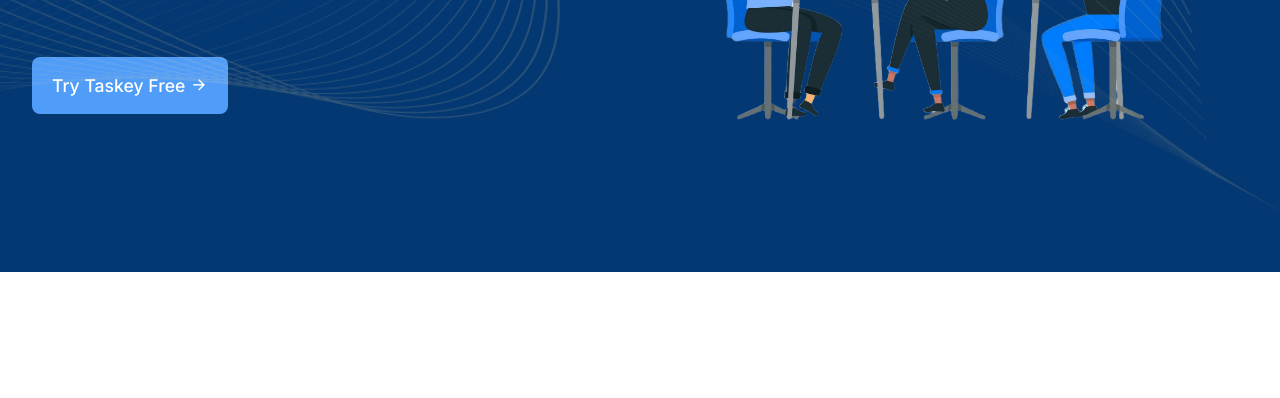
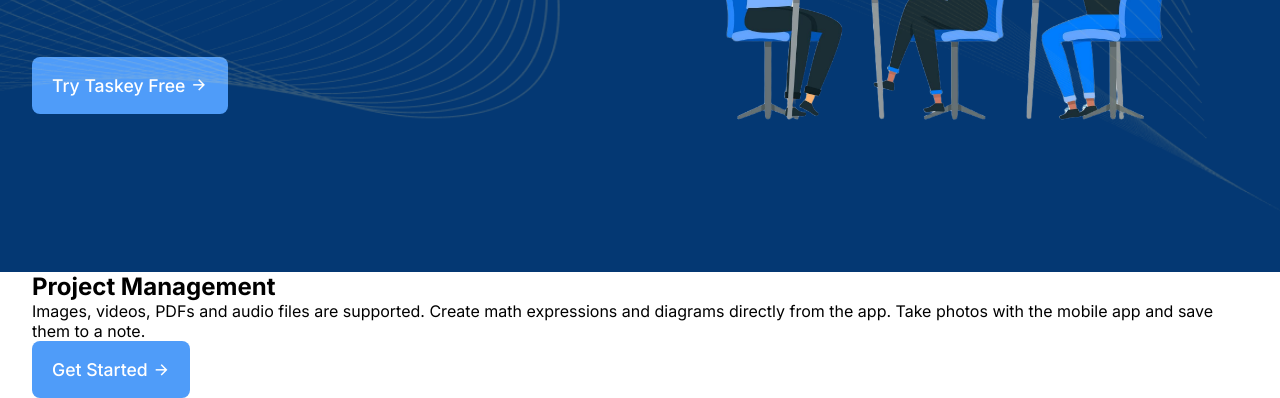
Before and after one commit to ajibona/whitepace-testing, a plain HTML site: page index.html in a window 1280 px wide. Shown: the part 486-884 px from the top of the page. Before the commit the page ends 800 px from the top, so only its background shows below. Drawn offline with nearby package versions, Linux system fonts and the light colour scheme.

Commit message:
Update index.html

```diff
--- a/index.html
+++ b/index.html
@@ -89,6 +89,20 @@
         <img src="images/Element1.png" alt="">
       </div>
     </section>
+
+    <section id="project__management">
+      <div class="project__data--details screen__width__adapt">
+        <div class="project__details">
+          <h2 class="project__headings">Project <span>Management</span></h2>
+          <p class="project__info">Images, videos, PDFs and audio files are supported. Create math expressions and diagrams directly from the app. Take photos with the mobile app and save them to a note.</p>
+
+          <button class="btn__hero project__button">Get Started<i class="ri-arrow-right-line"></i></button>
+        </div>
+        <div class="project__banner">
+          <div class="square"></div>
+        </div>
+      </div>
+    </section>
   </main>
   <footer></footer>
   <script src="script.js"></script>
```
